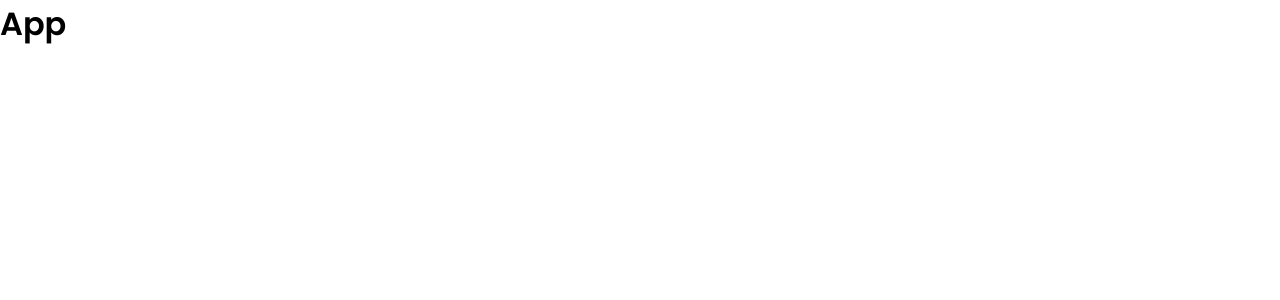
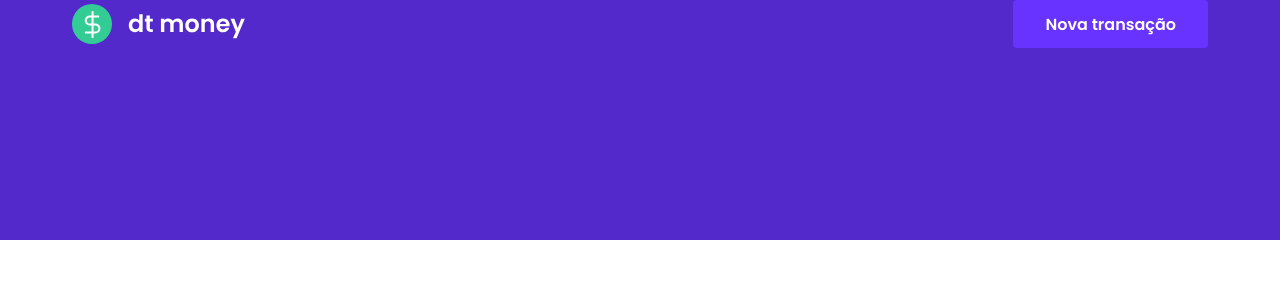
Before and after one commit to killu4kun/Ignite-DTMoney, a React (Create React App) app: page / in a window 1280 px wide. Shown: the top 300 px of the page. Built offline with nearby package versions, Linux system fonts and the light colour scheme.

Commit message:
cria componente header e inicia dashboard

```diff
--- a/src/App.tsx
+++ b/src/App.tsx
@@ -1,10 +1,11 @@
-import { GlobalStyle } from "./styles/global";
+import { Header } from './components/Header';
+import { GlobalStyle } from './styles/global';
 
 export function App() {
   return (
-    <div className='App'>
-      <h1 className='title'>App</h1>
-      <GlobalStyle/>
-    </div>
+    <>
+      <Header />
+      <GlobalStyle />
+    </>
   );
 }
--- /dev/null
+++ b/src/components/Dashboard/styles.ts
@@ -0,0 +1,7 @@
+import styled from 'styled-components';
+
+export const Container = styled.main`
+  max-width: 1120px;
+  margin: 0 auto;
+  padding: 2.5rem 1rem;
+`;
--- /dev/null
+++ b/src/components/Header/index.tsx
@@ -0,0 +1,14 @@
+import { Container, Content } from './styles';
+
+const logo = require('../../assets/logo.svg') as string;
+
+export function Header() {
+  return (
+    <Container>
+        <Content>
+      <img src={logo} alt='dt money' />
+      <button type='button'>Nova transação</button>
+      </Content>
+    </Container>
+  );
+}
--- /dev/null
+++ b/src/components/Header/styles.ts
@@ -0,0 +1,30 @@
+import styled from 'styled-components';
+
+export const Container = styled.header`
+  background: var(--blue);
+`;
+
+export const Content = styled.div`
+  max-width: 1200px;
+  margin: 0 auto;
+  padding: 0 2rem 12rem;
+  display: flex;
+  align-items: center;
+  justify-content: space-between;
+
+  button {
+    font-size: 1rem;
+    color: #fff;
+    background: var(--blue-light);
+    border: 0;
+    padding: 0 2rem;
+    border-radius: 0.25rem;
+    height: 3rem;
+
+    transition: filter 0.2s;
+
+    &:hover {
+      filter: brightness(0.9);
+    }
+  }
+`;
--- a/tsconfig.json
+++ b/tsconfig.json
@@ -21,6 +21,7 @@
     "jsx": "react-jsx"
   },
   "include": [
-    "src"
+    "src",
+    "src/custom.d.ts",
   ]
 }
```
Also changed, not shown: src/components/Dashboard/index.tsx (added, +9 -0 lines), src/styles/global.ts (+5 -5 lines), src/components/Summary/index.tsx (added), src/components/Summary/styles.ts (added).
